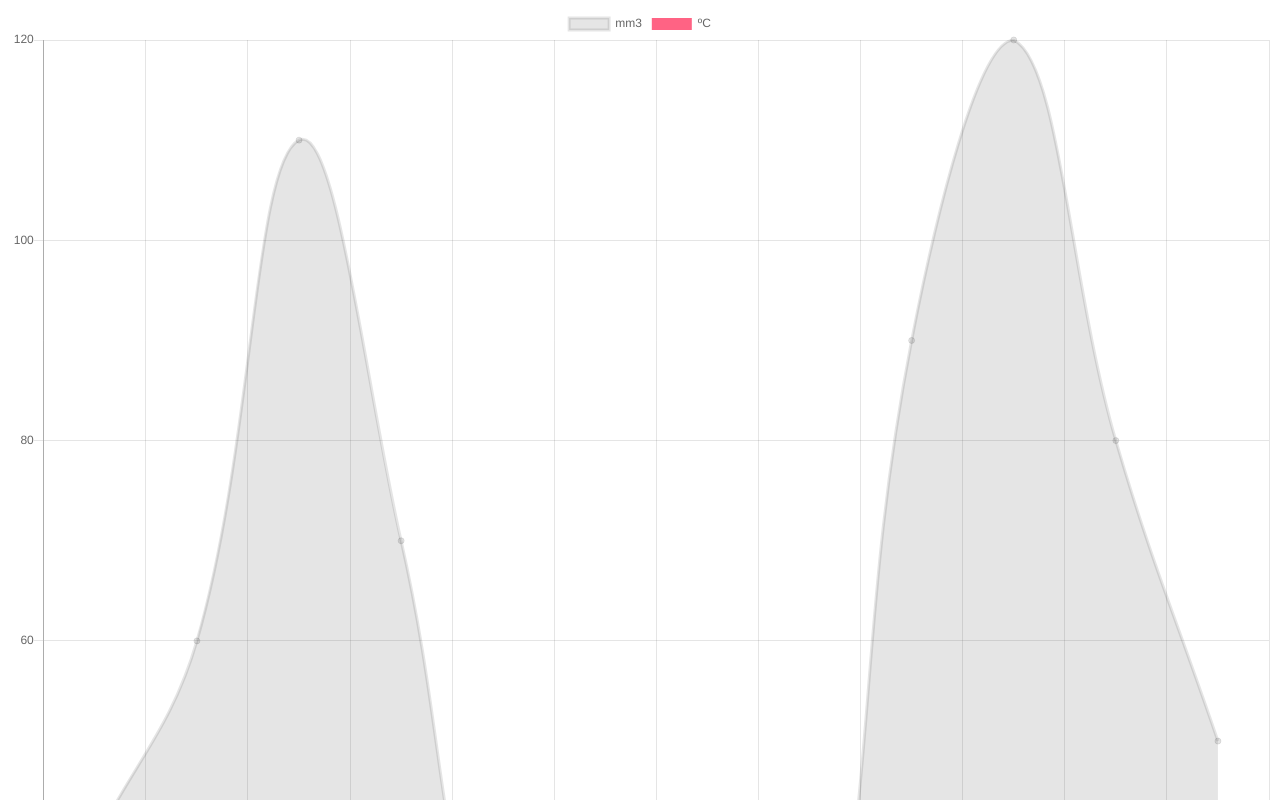
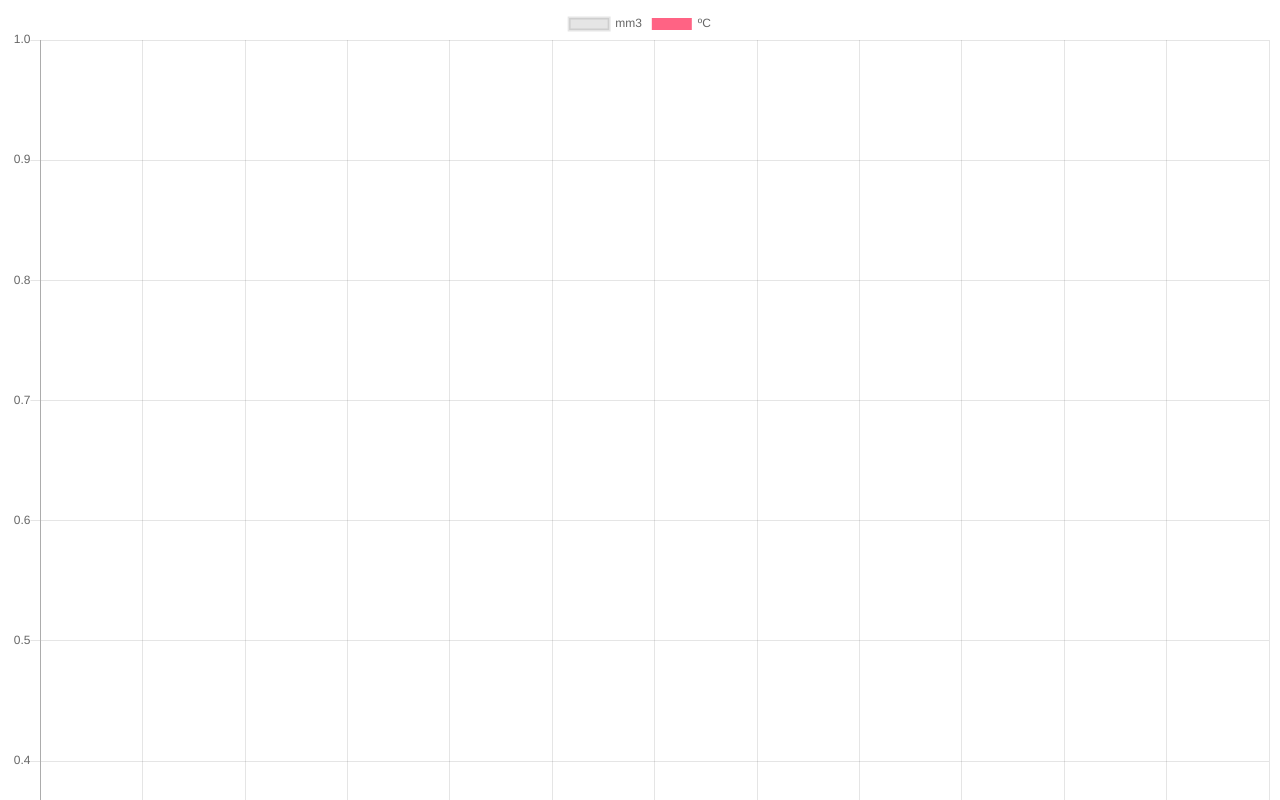
Before and after one commit to Caromo1/AE4_Librerias_graficas, a website: page src/index.html in a window 1280 px wide. Shown: the top 800 px of the page. Drawn offline with nearby package versions, Linux system fonts and the light colour scheme.

Commit message:
Arreglando Main.js

```diff
--- a/assets/js/main.js
+++ b/assets/js/main.js
@@ -1,12 +1,12 @@
-let lluv = [40, 60, 110, 70, 20, 15, 10, 15, 90, 120, 80, 50];
-let tempa = [3, 4, 3, 5, 7, 10, 12, 15, 12, 10, 7, 5];
-let mes2 = [1, 2, 3, 4, 5, 6, 7, 8, 9, 10, 11, 12];
+let lluv = [];
+let tempa = [];
+let mes2 = [];
 
-var ctx = document.getElementById('myChart').getContext('2d');
-var chart = new Chart(ctx, {
+let ctx = document.getElementById('myChart').getContext('2d');
+let chart = new Chart(ctx, {
     type: 'bar',
     data: {
-        labels: ['January','February','March','April','May','June','July','August','September','October','November','December'],
+        labels: ['January', 'February', 'March', 'April', 'May', 'June', 'July', 'August', 'September', 'October', 'November', 'December'],
         datasets: [
             {
                 label: 'mm3',
@@ -36,15 +36,17 @@ function validaform() {
     const arraylluviaid = lluviasid.split(",");
 
 
-    if (mesid == "" && tempid == "" && lluviasid == ""){
+    if (mesid == "" && tempid == "" && lluviasid == "") {
         alert("Introduce datos");
-    } else if (mesid.length == tempid.length && mesid.length == lluviasid.length && lluviasid.length== tempid.length) {
+    } else if (mesid.length == tempid.length && mesid.length == lluviasid.length && lluviasid.length == tempid.length) {
         alert("Datos correctos");
         arraymesesid.forEach((element, index) => {
             lluv[element - 1] = arraylluviaid[index];
             tempa[element - 1] = arraytempid[index];
         });
         chart.update();
+    } else {
+        alert("Introduce datos en los campos");
     }
 
 }
```
Also changed, not shown: src/index.html (+1 -0 lines).
